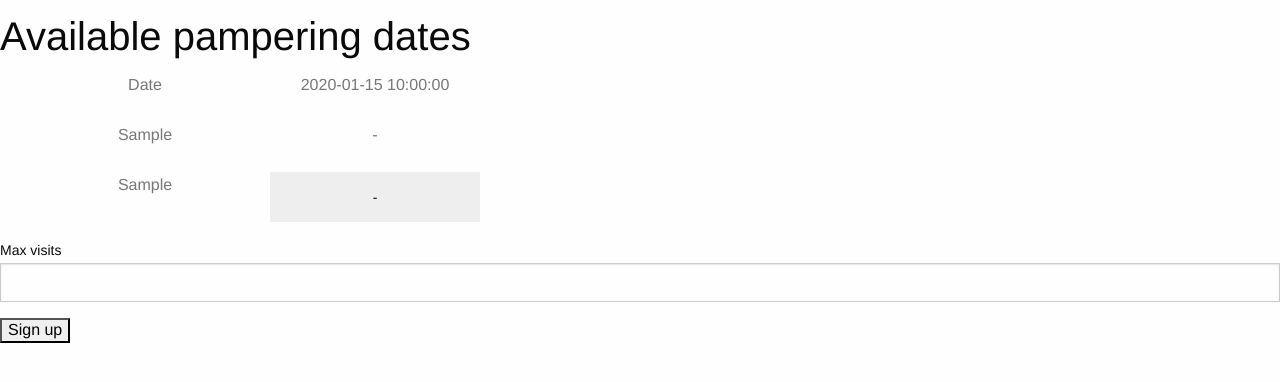
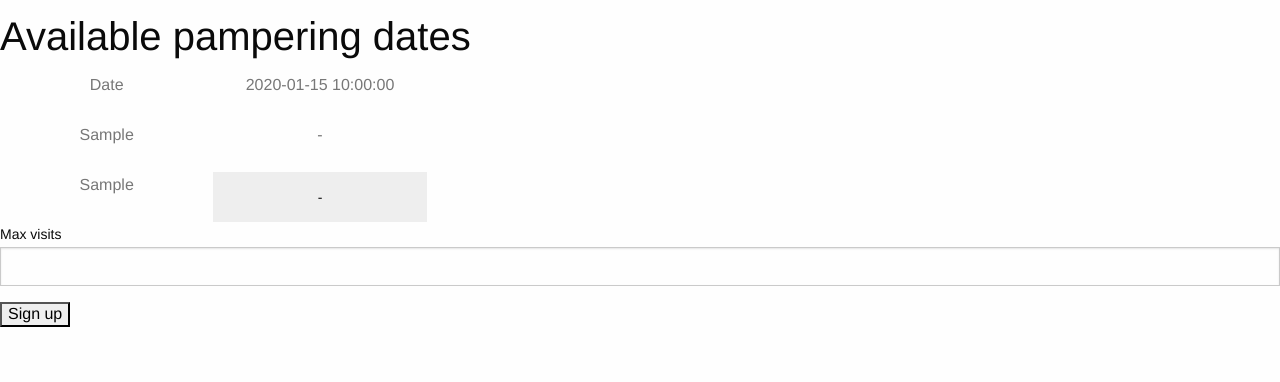
Before and after one commit to oasalonen/supermamas, a Flask app: template supermamas/templates/signup_pampering.html.j2 in a window 1280 px wide. Shown: the part 235-617 px from the top of the page. Run offline with Flask 2, Linux system fonts and the light colour scheme; the template is opened without the code that fills it: most values are stand-ins (such as "Sample title", 1, 10 or a date in 2020); some libraries are stand-ins or nearby versions.

Commit message:
Apply zero margin for layout lists

```diff
--- a/supermamas/static/sass/style.scss
+++ b/supermamas/static/sass/style.scss
@@ -6,6 +6,10 @@
 @include foundation-flex-classes;
 
 @import 'custom-checkbox';
+
+ul.grid-x, ul.cell {
+    margin: 0;
+}
 
 .signup {
     li {
```
